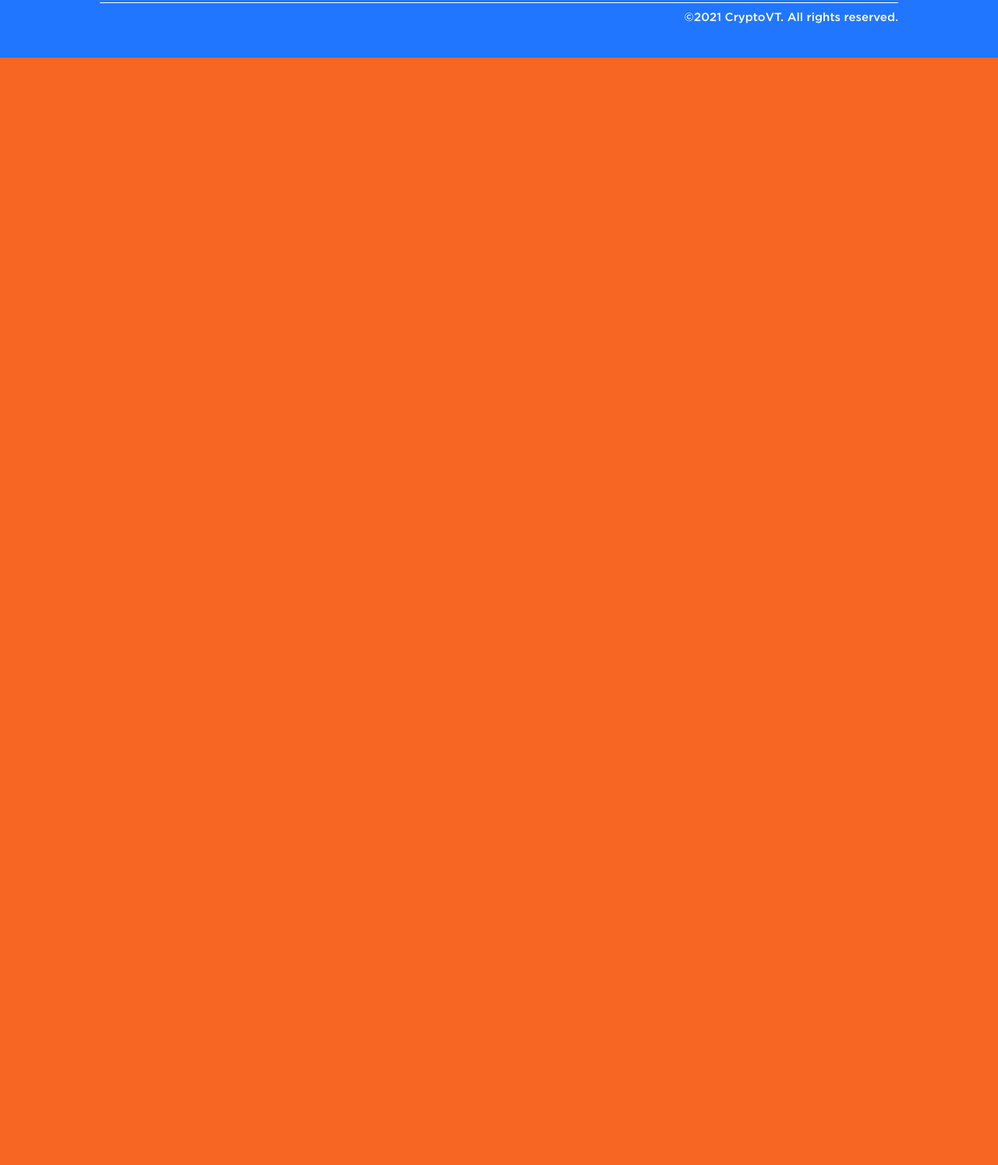
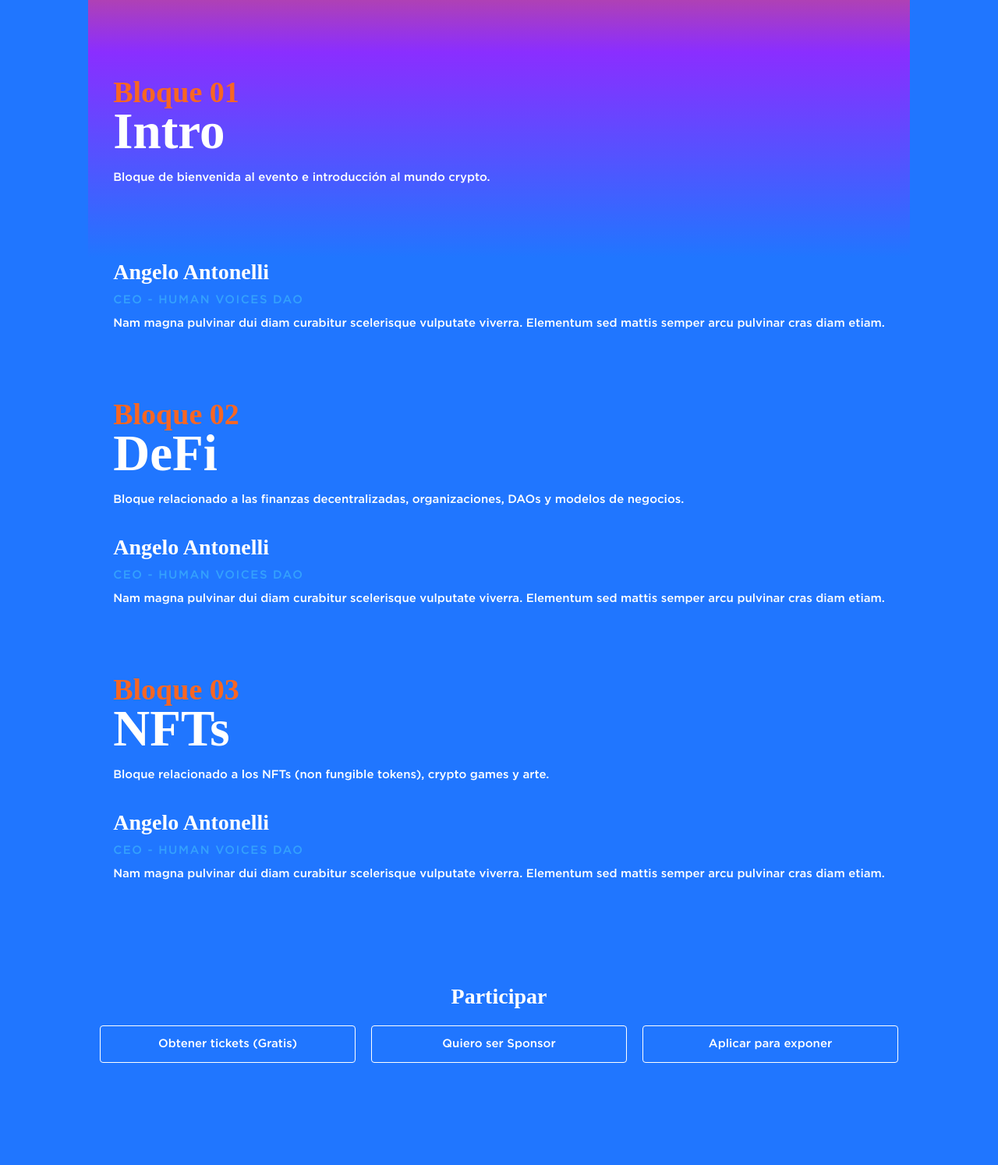
Before and after one commit to uguareschi/cryptovt, a Gatsby site: page /conferencias in a window 1280 px wide. Before the commit this address had no page. Shown: the part 294-1788 px from the top of the page at 78% size. Before the commit the page ends 951 px from the top, so only its background shows below. Built offline with nearby package versions, Linux system fonts and the light colour scheme; Gatsby itself is replaced by a stand-in of ours; a web font is replaced by a local one.

Commit message:
Finish conferencias en M

```diff
--- a/src/components/layout.js
+++ b/src/components/layout.js
@@ -33,7 +33,7 @@ const Layout = ({ children, data }) => {
   }, [scrollTop])
 
   return (
-    <>
+    <div className="min-h-screen flex flex-col justify-between">
       <nav
         className={`${
           !scrolling && "-translate-y-177px md:-translate-y-151px"
@@ -72,7 +72,7 @@ const Layout = ({ children, data }) => {
       <main className="mt-177px md:mt-151px w-full bg-deep-blue md:flex md:flex-col md:justify-center md:items-center">
         {children}
       </main>
-      <footer className="bg-deep-blue py-10 px-8 md:flex md:flex-col md:justify-center md:items-center w-full">
+      <footer className="bg-deep-blue py-10 px-8 flex flex-col justify-end flex-grow md:items-center w-full">
         <div className="flex justify-between mb-8 max-w-5xl w-full">
           <img src={logoCVT} alt="CVT" />
           <div className="flex space-x-5">
@@ -89,7 +89,7 @@ const Layout = ({ children, data }) => {
           ©2021 CryptoVT. All rights reserved.
         </span>
       </footer>
-    </>
+    </div>
   )
 }
 
--- /dev/null
+++ b/src/pages/conferencias.js
@@ -0,0 +1,119 @@
+import * as React from "react"
+
+import Layout from "../components/layout"
+import Seo from "../components/seo"
+
+const Conferencias = () => (
+  <Layout>
+    <Seo title="Home" />
+    <section>
+      <div className="hero-gradient pb-8 px-8 pt-44 w-full">
+        <div className="max-w-5xl w-full flex mx-auto relative">
+          <div className="md:justify-center md:w-7/12 md:py-15 z-20">
+            <h1 className="text-orange font-Arturito-Slab font-bold text-38px leading-50px">
+              Bloque 01
+            </h1>
+            <h2 className="font-Arturito-Slab font-bold text-65px leading-50px">
+              Intro
+            </h2>
+            <span className="mt-6 block">
+              Bloque de bienvenida al evento e introducción al mundo crypto.{" "}
+            </span>
+          </div>
+        </div>
+      </div>
+      <div className="px-8 w-full">
+        <div className="max-w-5xl w-full space-y-2 mx-auto">
+          <h3 className="title">Angelo Antonelli</h3>
+          <h4 className="uppercase tracking-widest text-sky-blue">
+            CEO - Human Voices DAO
+          </h4>
+          <span className="block">
+            Nam magna pulvinar dui diam curabitur scelerisque vulputate viverra.
+            Elementum sed mattis semper arcu pulvinar cras diam etiam.
+          </span>
+        </div>
+      </div>
+    </section>
+
+    <section>
+      <div className="pb-8 px-8 pt-20 w-full">
+        <div className="max-w-5xl w-full flex mx-auto">
+          <div className="">
+            <h1 className="text-orange font-Arturito-Slab font-bold text-38px leading-50px">
+              Bloque 02
+            </h1>
+            <h2 className="font-Arturito-Slab font-bold text-65px leading-50px">
+              DeFi
+            </h2>
+            <span className="mt-6 block">
+              Bloque relacionado a las finanzas decentralizadas, organizaciones,
+              DAOs y modelos de negocios.
+            </span>
+          </div>
+        </div>
+      </div>
+      <div className="px-8 w-full">
+        <div className="max-w-5xl w-full space-y-2 mx-auto">
+          <h3 className="title">Angelo Antonelli</h3>
+          <h4 className="uppercase tracking-widest text-sky-blue">
+            CEO - Human Voices DAO
+          </h4>
+          <span className="block">
+            Nam magna pulvinar dui diam curabitur scelerisque vulputate viverra.
+            Elementum sed mattis semper arcu pulvinar cras diam etiam.
+          </span>
+        </div>
+      </div>
+    </section>
+    <section>
+      <div className="pb-8 px-8 pt-20 w-full">
+        <div className="max-w-5xl w-full flex mx-auto">
+          <div className="">
+            <h1 className="text-orange font-Arturito-Slab font-bold text-38px leading-50px">
+              Bloque 03
+            </h1>
+            <h2 className="font-Arturito-Slab font-bold text-65px leading-50px">
+              NFTs
+            </h2>
+            <span className="mt-6 block">
+              Bloque relacionado a los NFTs (non fungible tokens), crypto games
+              y arte.
+            </span>
+          </div>
+        </div>
+      </div>
+      <div className="px-8 w-full">
+        <div className="max-w-5xl w-full space-y-2 mx-auto">
+          <h3 className="title">Angelo Antonelli</h3>
+          <h4 className="uppercase tracking-widest text-sky-blue">
+            CEO - Human Voices DAO
+          </h4>
+          <span className="block">
+            Nam magna pulvinar dui diam curabitur scelerisque vulputate viverra.
+            Elementum sed mattis semper arcu pulvinar cras diam etiam.
+          </span>
+        </div>
+      </div>
+    </section>
+
+    <section className="px-8 py-15 md:py-32 w-full">
+      <div className="max-w-5xl mx-auto">
+        <span className="text-center block title mb-5">Participar</span>
+        <div className="grid gap-5 md:grid-cols-3">
+          <button className="border rounded border-white py-3">
+            Obtener tickets (Gratis)
+          </button>
+          <button className="border rounded border-white py-3">
+            Quiero ser Sponsor
+          </button>
+          <button className="border rounded border-white py-3">
+            Aplicar para exponer
+          </button>
+        </div>
+      </div>
+    </section>
+  </Layout>
+)
+
+export default Conferencias
--- a/tailwind.config.js
+++ b/tailwind.config.js
@@ -74,8 +74,10 @@ module.exports = {
         "22px": "1.375rem",
         "28px": "1.75rem",
         "32px": "2rem",
+        "38px": "2.375rem",
         "40px": "2.5rem",
         "52px": "3.25rem",
+        "65px": "4.065rem",
       },
       lineHeight: {
         "22px": "1.375rem",
```
